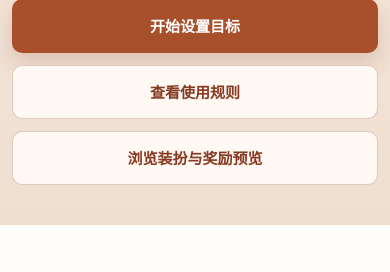
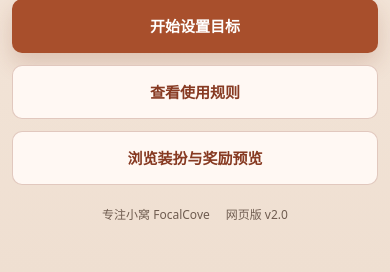
Before and after one commit to CGY2056666/focalcove, a Flask app: page /about in a window 390 px wide. Shown: the part 1945-2217 px from the top of the page. Before the commit the page ends 2170 px from the top, so only its background shows below. Run offline with Flask 3, Linux system fonts and the light colour scheme; the visitor is signed in with stand-in values (Sample User, id 1); some libraries are stand-ins or nearby versions.

Commit message:
Release 2.0: bump web and Android versions
Add APP_VERSION to the Flask config, show it in the page footer and usage manual, and include app_version in GET /health. Bump the Android versionName to 2.0 (versionCode 7).

The API protocol version stays v1 and the scoring model version stays multidim-v1; neither follows the app release number.

Co-Authored-By: Claude Code <noreply@anthropic.com>

```diff
--- a/app/blueprints/api_bp.py
+++ b/app/blueprints/api_bp.py
@@ -3,7 +3,7 @@ from __future__ import annotations
 
 import logging
 
-from flask import Blueprint, jsonify, request, session
+from flask import Blueprint, current_app, jsonify, request, session
 
 from app.helpers import (
     build_duration_recommendation,
@@ -338,5 +338,6 @@ def health():
             "status": "ok",
             "service": "focus-compass",
             "api_version": "v1",
+            "app_version": current_app.config.get("APP_VERSION", "dev"),
         }
     )
--- a/app/config.py
+++ b/app/config.py
@@ -8,6 +8,7 @@ BASEDIR = Path(__file__).resolve().parent.parent
 
 
 class AppConfig:
+    APP_VERSION = "2.0"
     SECRET_KEY = os.environ.get("FOCUS_APP_SECRET", "focus-app-dev-secret")
     FOCUS_ENV = os.environ.get("FOCUS_ENV", "development").strip().lower()
 
--- a/static/styles.css
+++ b/static/styles.css
@@ -2070,3 +2070,26 @@ img, canvas, video { max-width: 100%; }
     transition-duration: 0.01ms !important;
   }
 }
+
+/* ==========================================
+   【页脚】网页版本标识
+   ========================================== */
+.app-footer {
+  display: flex;
+  flex-wrap: wrap;
+  justify-content: space-between;
+  gap: 8px 16px;
+  padding: 20px 4px 8px;
+  color: var(--ink-muted);
+  font-size: 12px;
+  line-height: 1.6;
+}
+.app-footer-version {
+  font-variant-numeric: tabular-nums;
+}
+@media (max-width: 768px) {
+  .app-footer {
+    justify-content: center;
+    text-align: center;
+  }
+}
--- a/templates/about.html
+++ b/templates/about.html
@@ -284,6 +284,7 @@
     <span class="guide-index" aria-hidden="true">11</span>
     <div class="guide-copy">
       <h2 id="guideFeedback">版本更新与开发反馈</h2>
+      <p>当前网页版本：v{{ config.get('APP_VERSION', 'dev') }}，与 Android 客户端 2.0 同步发布。</p>
       <p>本手册会随原型功能、评分规则和页面入口一起更新。开发测试期间如发现功能问题，请通过项目开发者约定的渠道反馈，并尽量提供目标文本、提醒档位、浏览器、发生时间和可复现步骤；不要发送含账号、聊天、密钥或其他隐私信息的原始截图。</p>
       <p>当前项目没有正式在线客服、服务时限或自动工单系统。若后续接入正式运营、付费权益或外部奖励，应由开发者在上线前补充联系方式、服务范围、兑换核销、退款售后和数据处理规则。</p>
     </div>
--- a/templates/base.html
+++ b/templates/base.html
@@ -67,6 +67,10 @@
     <div class="page-shell">
       <div id="liveMessage" class="message hidden" role="status" aria-live="polite"></div>
       {% block content %}{% endblock %}
+      <footer class="app-footer">
+        <span>专注小窝 FocalCove</span>
+        <span class="app-footer-version">网页版 v{{ config.get('APP_VERSION', 'dev') }}</span>
+      </footer>
     </div>
   </main>
 
```
Also changed, not shown: SECURITY.md (+1 -1 lines), tests/test_api.py (+1 -0 lines), tests/test_core_pages_frontend.py (+1 -0 lines), tests/test_production_security.py (+1 -0 lines), CHANGELOG.md, android/README.md, deploy/example/README.md, 1 other file.
